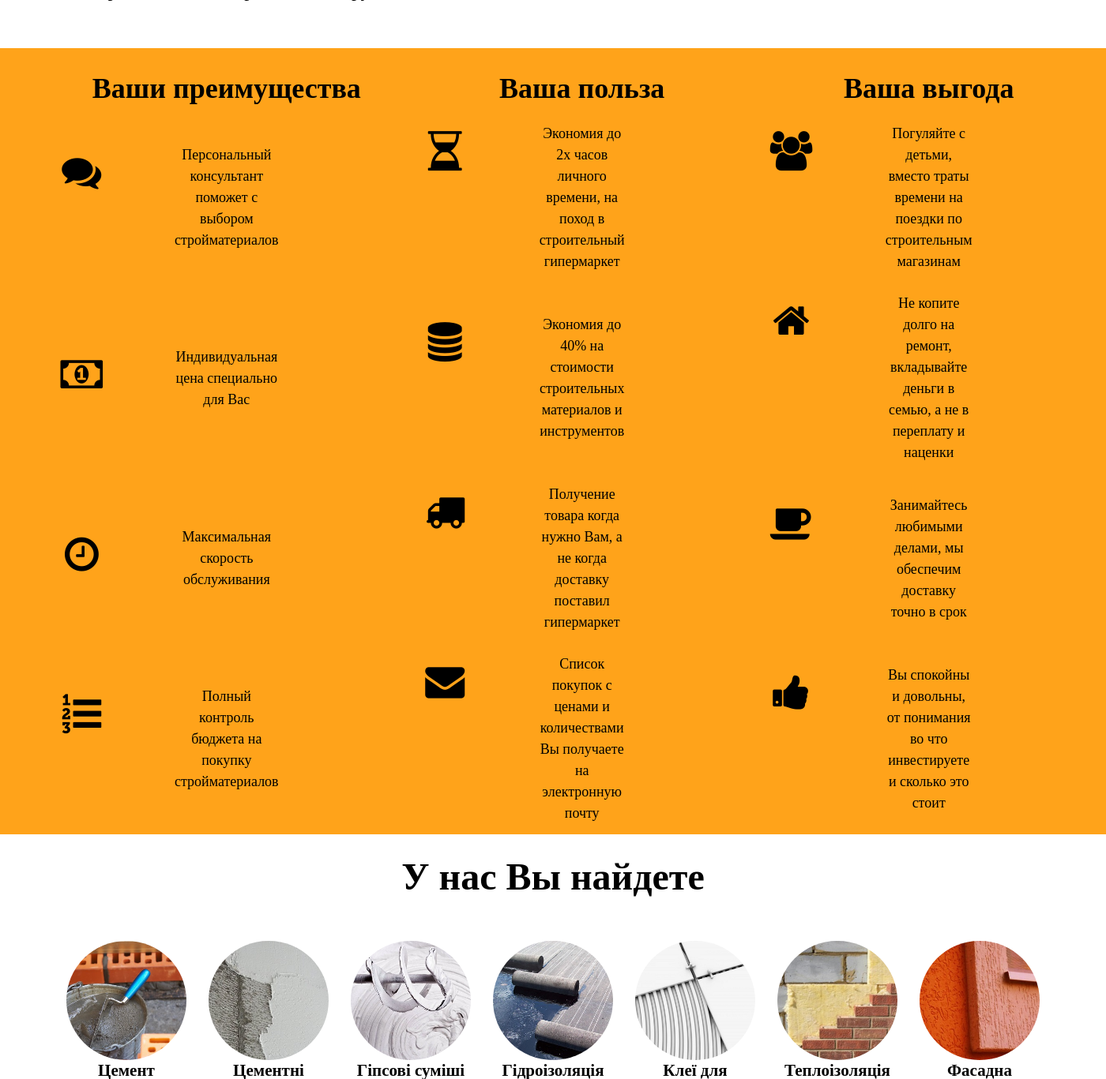
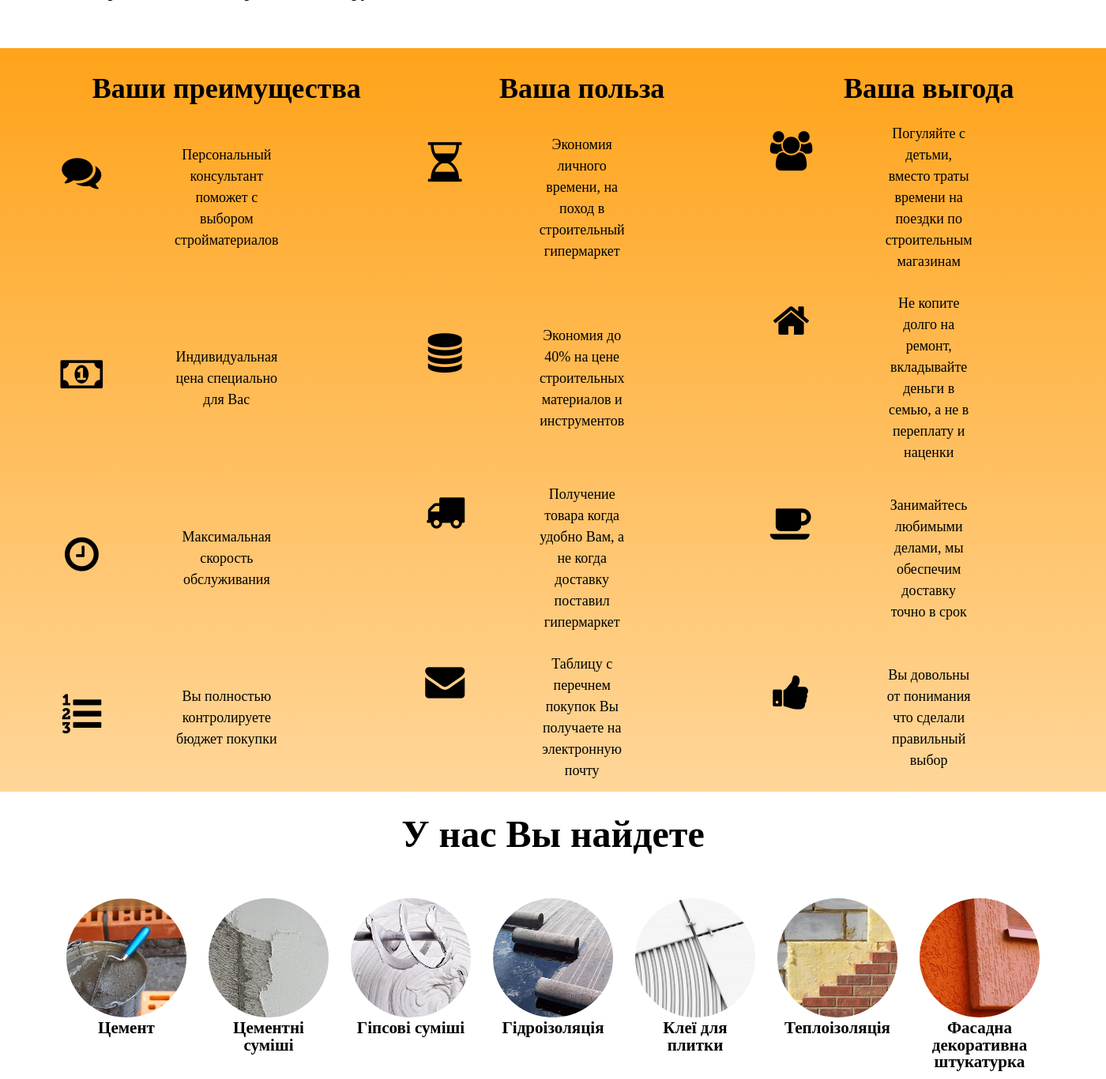
Before and after one commit to oksanasl/s-landing.github.io, a PHP site: page / in a window 1400 px wide; the page is wider, and only the part inside the window is pictured. Shown: the part 1007-2374 px from the top of that part at 79% size. Run offline with PHP 8.4, Linux system fonts and the light colour scheme; some libraries are stand-ins or nearby versions.

Commit message:
Improved Benefits background color, editted Benefits text

```diff
--- a/index.html
+++ b/index.html
@@ -29,12 +29,12 @@ google.maps.event.addDomListener(window, 'load', initialize);
 			<h1>Доступные стройматериалы по оптовым ценам</h1>
 		</div>
 		<div class="Subtitle">
-			<h2>20 Брендов, 40 Групп, 2500 Артикулов товара по Низкой Цене!</h2>
+			<h2>50 Брендов, 40 Групп, 2700 Артикулов товара по Низкой Цене!</h2>
 		</div>
 		<div id="StateOfBusiness_video">
 			<div id="State_of_business">
 			<span class="text_color_1"><b>Строительные гипермаркеты</b></span> и магазины <span class="text_color_1"><b>наценивают более 45%</b></span> на стройматериалы и инструменты! <br>Они забирают деньги из Ваших карманов. Делая ремонт и строительство дорогим и недоступным.
-			<br><span class="text_color_1"><b>ТАК БЫТЬ НЕ ДОЛЖНО!</b></span>
+			<br><span class="text_color_1"><b>Так быть не должно!</b></span>
 			<br><br>Мы <b>гарантируем честные цены</b> на качественные строительные материалы и инструмент.
 			</div>
 			<div class="Grounds_video_wrap">
@@ -78,7 +78,7 @@ google.maps.event.addDomListener(window, 'load', initialize);
 				</div>
 				<div class="Benefits_item">
 					<i class="fa fa-hourglass-half"></i>
-					<div class="Benefits_text">Экономия до 2х часов личного времени, на поход в строительный гипермаркет</div>
+					<div class="Benefits_text">Экономия личного времени, на поход в строительный гипермаркет</div>
 				</div>
 				<div class="Benefits_item">
 					<i class="fa fa-users"></i>
@@ -92,7 +92,7 @@ google.maps.event.addDomListener(window, 'load', initialize);
 				</div>
 				<div class="Benefits_item">
 					<i class="fa fa-database"></i>
-					<div class="Benefits_text">Экономия до 40% на стоимости строительных материалов и инструментов</div>
+					<div class="Benefits_text">Экономия до 40% на цене строительных материалов и инструментов</div>
 				</div>
 				<div class="Benefits_item">
 					<i class="fa fa-home"></i>
@@ -106,7 +106,7 @@ google.maps.event.addDomListener(window, 'load', initialize);
 				</div>
 				<div class="Benefits_item">
 					<i class="fa fa-truck"></i>
-					<div class="Benefits_text">Получение товара когда нужно Вам, а не когда доставку поставил гипермаркет</div>
+					<div class="Benefits_text">Получение товара когда удобно Вам, а не когда доставку поставил гипермаркет</div>
 				</div>
 				<div class="Benefits_item">
 					<i class="fa fa-coffee"></i>
@@ -116,15 +116,15 @@ google.maps.event.addDomListener(window, 'load', initialize);
 			<div class="Benefits_row_2">
 				<div class="Benefits_item">
 					<i class="fa fa-list-ol"></i>
-					<div class="Benefits_text">Полный контроль бюджета на покупку стройматериалов</div>
+					<div class="Benefits_text">Вы полностью контролируете бюджет покупки</div>
 				</div>
 				<div class="Benefits_item">
 					<i class="fa fa-envelope"></i>
-					<div class="Benefits_text">Список покупок с ценами и количествами Вы получаете на электронную почту</div>
+					<div class="Benefits_text">Таблицу с перечнем покупок Вы получаете на электронную почту</div>
 				</div>
 				<div class="Benefits_item">
 					<i class="fa fa-thumbs-up"></i>
-					<div class="Benefits_text">Вы спокойны и довольны, от понимания во что инвестируете и сколько это стоит</div>
+					<div class="Benefits_text">Вы довольны от понимания что сделали правильный выбор</div>
 				</div>
 			</div>
 		</div>
--- a/style.css
+++ b/style.css
@@ -106,7 +106,10 @@ img {
     box-sizing: border-box;
     text-align: center;
     font-family: "Yu Gothic UI Light", "Microsoft YaHei UI Light", "Bookman Old Style";
-    background-color: #ffa31a;
+	background: linear-gradient(to bottom, #ffa31a, #ffd699);
+	/*alternative bottom-color: yellow*/
+	/* #f1da36 */
+    /*background-color: #ffa31a;*/
 }
 #Benefits_table {
     padding-top: 20px;
@@ -350,7 +353,7 @@ img {
 }
 #Distribution {
     overflow: hidden;
-    margin-top: 162px;
+    margin-top: 70px;
     height: 577px;
     width: 100%;
     display: block;
@@ -465,9 +468,9 @@ textarea {
 }
 #Address {
     margin-left: 0px;
-    margin-right: 3%;
+    margin-right: 2%;
     padding: 23px 10px 5px;
-    width: 10%;
+    width: 13%;
     float: right;
     /*clear: both;*/
     display: inline;
```
